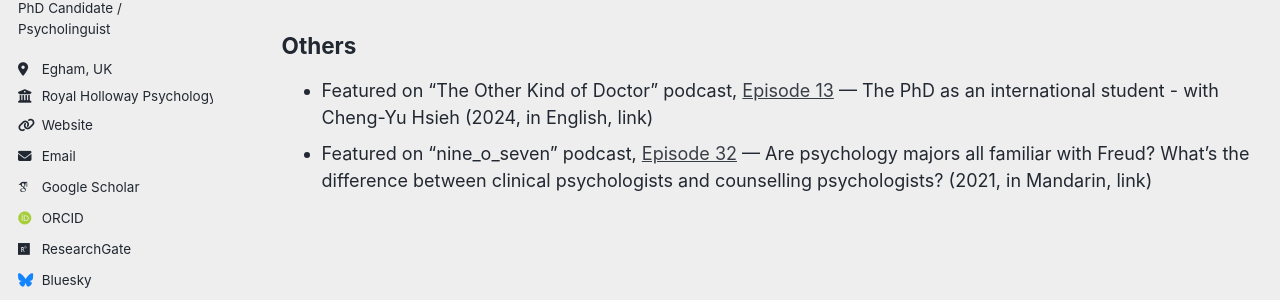
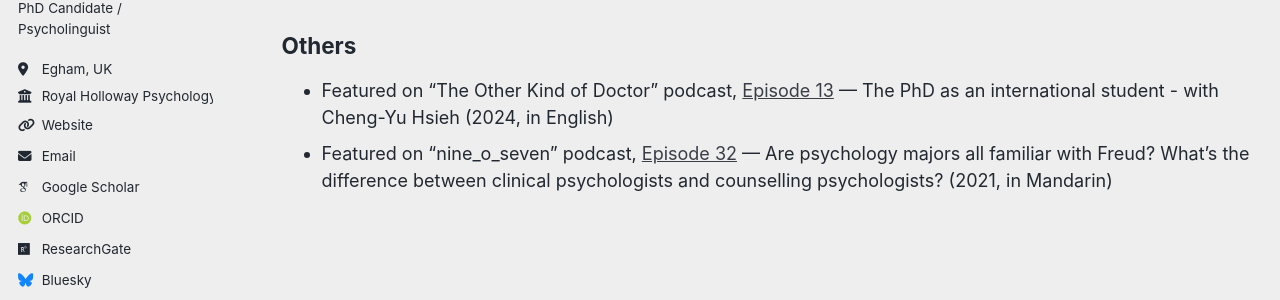
Before and after one commit to cyhsieh-psy/cyhsieh-psy.github.io, a Jekyll site: the page built from _pages/talks.md, in a window 1280 px wide and 900 px high, scrolled down 1973 px. Shown: the part 298-598 px from the top of the window. Built offline with Jekyll 4.4.1, drawn with Linux system fonts in a browser that asks for light colours; some web fonts are replaced; a script that is not in the unit is left out.

Commit message:
Update talks.md

```diff
--- a/_pages/talks.md
+++ b/_pages/talks.md
@@ -82,5 +82,5 @@ Joint Conference of the 17th Conference on the Processing of East Asian Language
 ⸻
 
 ## Others
-- Featured on “The Other Kind of Doctor” podcast, [Episode 13](https://podcasts.apple.com/gb/podcast/ep-13-the-phd-as-an-international-student-with-cheng-yu-hsieh/id1729403055?i=1000656146483) — The PhD as an international student - with Cheng-Yu Hsieh (2024, in English, link)
-- Featured on “nine_o_seven” podcast, [Episode 32](https://podcasts.apple.com/gb/podcast/32%E5%BF%83%E7%90%86%E7%B3%BB%E4%B8%80%E5%AE%9A%E5%BE%88%E7%86%9F%E4%BD%9B%E6%B4%9B%E4%BC%8A%E5%BE%B7-%E8%87%A8%E5%BA%8A%E5%BF%83%E7%90%86%E5%B8%AB%E8%88%87%E8%AB%AE%E5%95%86%E5%BF%83%E7%90%86%E5%B8%AB%E5%8F%88%E6%9C%89%E4%BB%80%E9%BA%BC%E4%B8%8D%E5%90%8C%E5%91%A2/id1529127199?i=1000517393318) — Are psychology majors all familiar with Freud? What’s the difference between clinical psychologists and counselling psychologists? (2021, in Mandarin, link)
+- Featured on “The Other Kind of Doctor” podcast, [Episode 13](https://podcasts.apple.com/gb/podcast/ep-13-the-phd-as-an-international-student-with-cheng-yu-hsieh/id1729403055?i=1000656146483) — The PhD as an international student - with Cheng-Yu Hsieh (2024, in English)
+- Featured on “nine_o_seven” podcast, [Episode 32](https://podcasts.apple.com/gb/podcast/32%E5%BF%83%E7%90%86%E7%B3%BB%E4%B8%80%E5%AE%9A%E5%BE%88%E7%86%9F%E4%BD%9B%E6%B4%9B%E4%BC%8A%E5%BE%B7-%E8%87%A8%E5%BA%8A%E5%BF%83%E7%90%86%E5%B8%AB%E8%88%87%E8%AB%AE%E5%95%86%E5%BF%83%E7%90%86%E5%B8%AB%E5%8F%88%E6%9C%89%E4%BB%80%E9%BA%BC%E4%B8%8D%E5%90%8C%E5%91%A2/id1529127199?i=1000517393318) — Are psychology majors all familiar with Freud? What’s the difference between clinical psychologists and counselling psychologists? (2021, in Mandarin)
```
